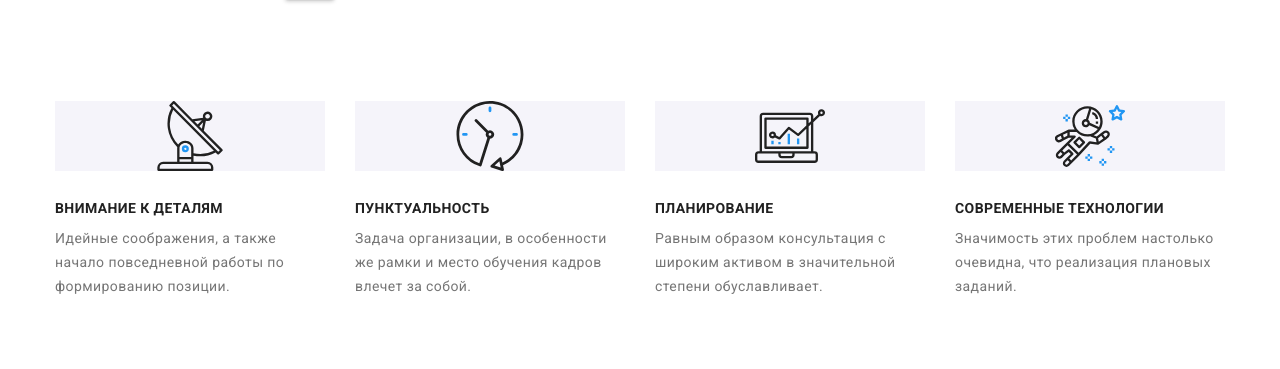
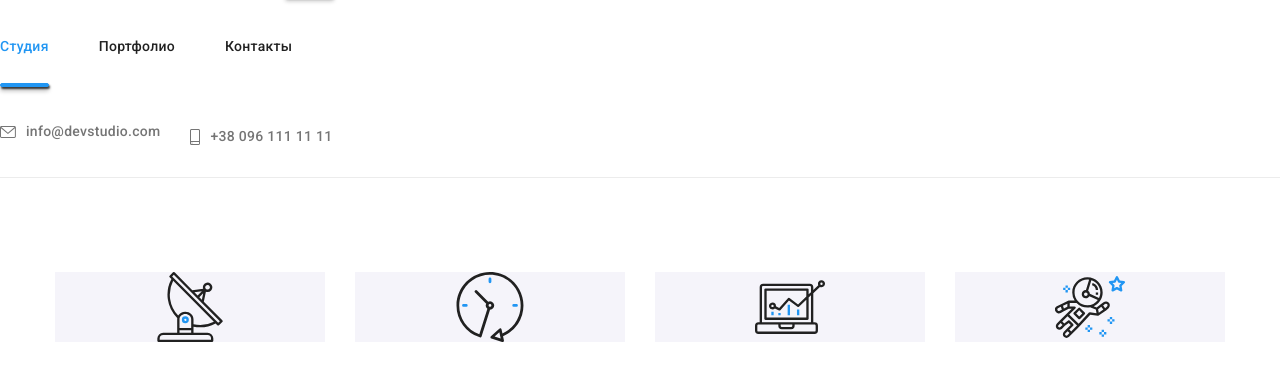
Before and after one commit to OlgaLisnychuk/goit-markup-hw-08, a plain HTML site: page index.html in a window 1280 px wide. Shown: the part 83-452 px from the top of the page. Drawn offline with nearby package versions, Linux system fonts and the light colour scheme.

```diff
--- a/index.html
+++ b/index.html
@@ -70,14 +70,14 @@
       </div>
 
 
-          <!-- <ul class="site-nav list">
+           <ul class="site-nav list">
             <li class="site-nav__item"><a class="site-nav__link link site-nav__link--current" href="">Студия</a></li>
             <li class="site-nav__item"><a class="site-nav__link link" href="./portfolio.html">Портфолио</a></li>
             <li class="site-nav__item"><a class="site-nav__link link" href="">Контакты</a></li>
           </ul>
-        </nav> -->
+        </nav>
 
-        <!-- <ul class="auth-nav list">
+         <ul class="auth-nav list">
           <li class="auth-nav__item">
             <a class="auth-nav__link link icon-letter" href="mailto:info@devstudio.com">
               <svg class="auth-nav__icon" width="16" height="12">
@@ -96,7 +96,7 @@
           </li>
         </ul>
       </div>
-    </header> -->
+    </header>
     <main>
       <!--hero-->
 
```
